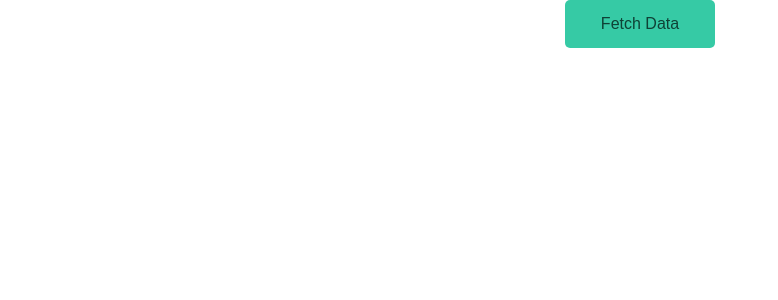
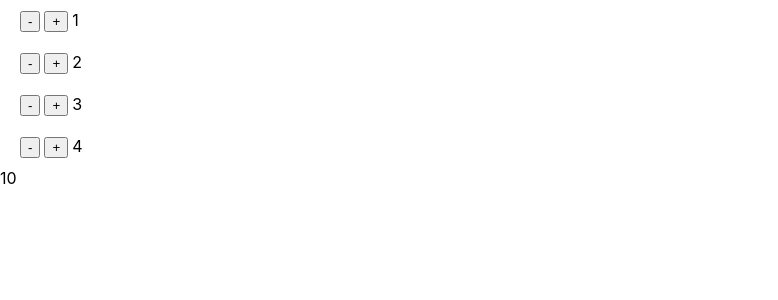
Before and after one commit to sarafimovstojanco/map-exercise, a React (Create React App) app: page / in a window 1280 px wide. Shown: the top 300 px of the page, without its empty margins (0-778 px from the left). Built offline with nearby package versions, Linux system fonts and the light colour scheme; the HTML template or start-up script is replaced by a standard one.

Commit message:
exam exercise

```diff
--- a/src/App.css
+++ b/src/App.css
@@ -1,69 +1,30 @@
-* {
-  box-sizing: border-box;
+
+p {
+  margin-bottom: 1rem;
+}
+.counter {
+  padding: 10px;
 }
 
-.App {
-  font-family: Arial, Helvetica, sans-serif;
-  text-align: center;
+.counter-controls {
+    display: inline-block;
+    margin-left: 10px;
+  }
+button {
+      margin-right: 4px;
+    }
+
+
+ol.instructions {
+  list-style-type: decimal;
+  margin-left: 1rem;
+  margin-top: .5rem;
 }
-
-.App > h1 {
-  margin-bottom: 5px;
+li {
+  margin-bottom: 1rem;
 }
-
-.App > h2 {
-  margin-top: 5px;
-  opacity: 0.7;
-  font-size: 1.2rem;
-  margin-bottom: 30px;
-}
-
-.fetch-button {
-  min-width: 150px;
-  margin-bottom: 30px;
-  padding: 15px;
-  font-size: 1em;
-  border-radius: 5px;
-  cursor: pointer;
-  background-color: rgb(54, 202, 165);
-  border: none;
-  color: rgb(15, 66, 54);
-  transition: all 0.5s;
-}
-
-.fetch-button:hover {
-  background-color: rgb(40, 209, 209);
-}
-
-.books {
-  display: flex;
-  flex-wrap: wrap;
-}
-
-.book {
-  background: #fff;
-  position: relative;
-  border-radius: 5px;
-  padding: 20px;
-  margin: 10px;
-  width: 47%;
-  color: #333;
-  flex-basis: width;
-  background-color: rgb(165, 230, 230);
-}
-
-.book h3 {
-  margin-bottom: 5px;
-  font-size: 1rem;
-  opacity: 0.7;
-}
-
-.book h2 {
-  margin-top: 5px;
-  margin-bottom: 30px;
-  font-size: 1.5rem;
-}
-
-.details {
-  text-align: left;
-}
+  ol {
+    margin-top: .5rem;
+    margin-left: 2.5rem;
+    list-style-type: decimal;
+  }
--- a/src/App.js
+++ b/src/App.js
@@ -1,43 +1,51 @@
 import React, { useState } from "react";
-import axios from 'axios';
+import Counter from './Counter';
+import Total from './Total';
 import "./App.css";
 
-function App() {
+  const App = () => {
+    let data=[
+      { id: 1, value: 1 },
+      { id: 2, value: 2},
+      { id: 3, value: 3 },
+      { id: 4, value: 4}
+    ]
 
-  const [books, setBooks] = useState('')
-  const apiURL = "https://www.anapioficeandfire.com/api/books?pageSize=30";
-  const fetchData= () => {
-    return axios.get(apiURL).then(response => setBooks(response.data))
+    const Counter = (props) => {
+
+      const [value, setValue] = useState(props.value)
+
+      const onIncrementHandler = () =>{
+          setValue(value + 1)
+          data = {id:1, value: data[0].value}
+              console.log(['updatedData'],data)
+            }
+      const onDecrementHandler = () =>{
+          setValue(value - 1)
+          }
+
+          return (
+            <div className="counter">
+              <div className="counter-controls">
+                <button className="button is-danger is-small" onClick={onDecrementHandler}>-</button>
+                <button className="button is-success is-small" onClick={onIncrementHandler}>+</button>
+                {value}
+                {console.log(['Value'],data)}
+            </div>
+            </div>
+          );}
+
+ return (
+   <div>
+     {data.map(counter => (
+          <Counter
+            key={counter.id}
+            value={counter.value}
+            />
+        ))}
+       <Total value={data[0].value + data[1].value + data[2].value + data[3].value} />
+   </div>
+ )
   }
 
- books &&
-    books.map((book, index) => {
-      const cleanedDate = new Date(book.released).toDateString();
-      const authors = book.authors.join(', ');
-      const name = book.name
-      const country = book.country
-      const numberOfPages = book.numberOfPages
-      console.log(['authors'], authors)
-      console.log(['cleanedDate'], cleanedDate)
-      console.log(['name'], name)
-      console.log(['country'], country)
-      console.log(['numberOfPages'], numberOfPages)
-
-    })
-//  const book = books.map((book, index) => {
-//      date = book.released
-//      authors = book.authors
-//      name = book.name
-//      country = book.country
-//      numberOfPages = book.numberOfPages
-//   })
-
-  return (
-    <div className="App" >
-        <button className="fetch-button" onClick={fetchData}>Fetch Data</button>
-        <div>
-          {books.cleanedDate}
-        </div>
-    </div>
-)}
 export default App;
--- /dev/null
+++ b/src/Counter.js
@@ -0,0 +1,26 @@
+import React, { useState } from 'react'
+import Total from './Total'
+
+const Counter = (props) => {
+
+    const [value, setValue] = useState(props.value)
+
+    const onIncrementHandler = () =>{
+        setValue(value + 1)
+          }
+    const onDecrementHandler = () =>{
+        setValue(value - 1)
+        }
+
+    return (
+      <div className="counter">
+        <div className="counter-controls">
+          <button className="button is-danger is-small" onClick={onDecrementHandler}>-</button>
+          <button className="button is-success is-small" onClick={onIncrementHandler}>+</button>
+          {value}
+      </div>
+      </div>
+    );
+  }
+
+  export default Counter
--- /dev/null
+++ b/src/Total.js
@@ -0,0 +1,9 @@
+import React from 'react';
+
+const Total = (props) => {
+    return(
+        props.value
+    )
+}
+
+export default Total;
```
Also changed, not shown: 1 other file (tests, documents, lock files or other folders).
